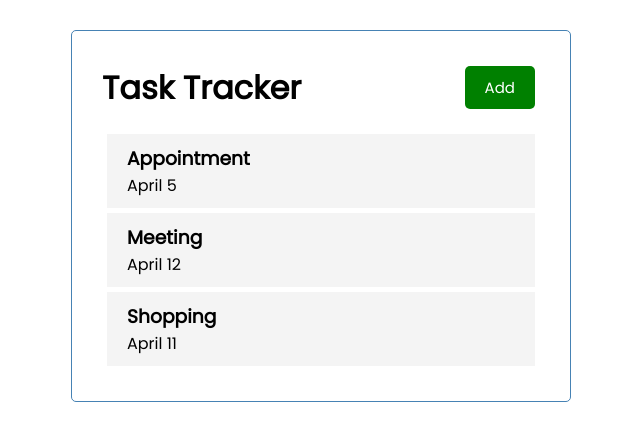
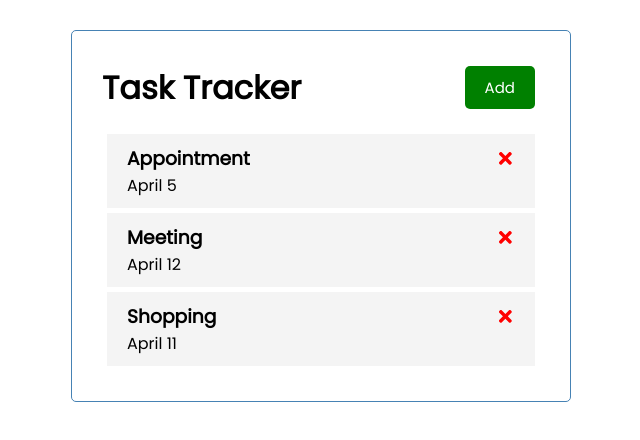
Before and after one commit to Alexbcampbell/react-task-tracker, a React (Create React App) app: page / in a window 1280 px wide. Shown: the top 440 px of the page, without its empty margins (319-959 px from the left). Built offline with nearby package versions, Linux system fonts and the light colour scheme.

Commit message:
add onDelete event and pass through props

```diff
--- a/src/App.js
+++ b/src/App.js
@@ -27,10 +27,16 @@
         }
     ]
 )
+
+//delete task
+const deleteTask = (id) => {
+  console.log('delete', id)
+}
+
   return (
     <div className='container'>
      <Header />
-     <Tasks tasks={tasks} />
+     <Tasks tasks={tasks} onDelete={deleteTask} />
     </div>
   );
 }
--- a/src/components/Task.js
+++ b/src/components/Task.js
@@ -1,7 +1,10 @@
-const Task = ({task}) => {
+import { FaTimes } from 'react-icons/fa'
+
+const Task = ({task, onDelete}) => {
   return (
     <div className='task'>
-        <h3>{task.text}</h3>
+        <h3>{task.text}<FaTimes style={{color: 'red', cursor: 'pointer'}}
+        onClick={() => onDelete(task.id)}/></h3>
         <p>{task.day}</p>
     </div>
   )
--- a/src/components/Tasks.js
+++ b/src/components/Tasks.js
@@ -1,10 +1,10 @@
 import Task from "./Task"
 
-const Tasks = ({tasks}) => {
+const Tasks = ({tasks, onDelete}) => {
   return (
     <>
     {tasks.map((task) => (
-        <Task key={task.id} task={task} />
+        <Task key={task.id} task={task} onDelete={onDelete} />
     ))}
     </>
   )
```
